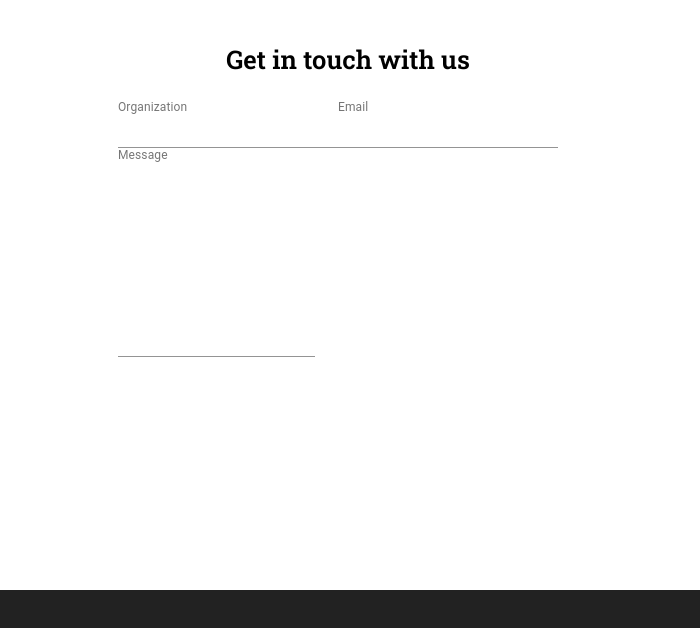
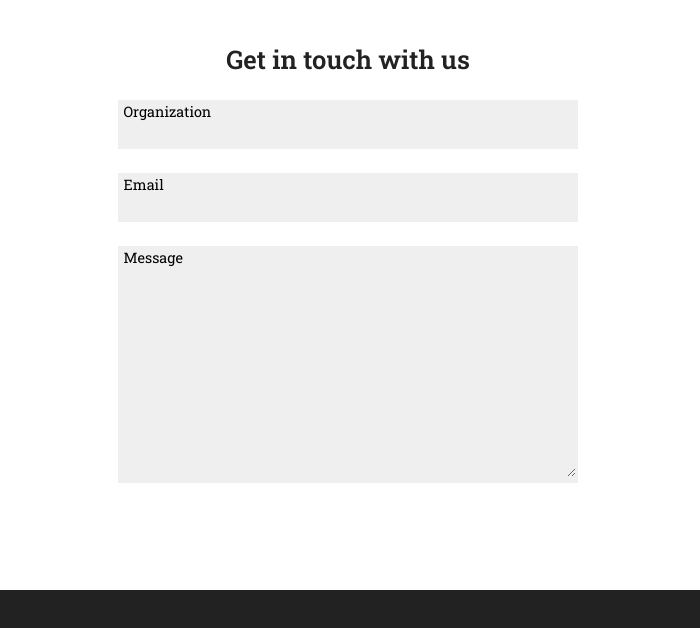
Before and after one commit to henryliang2/whitebox-analytics, a Gatsby site: page /contact in a window 1280 px wide. Shown: the part 102-730 px from the top of the page, 580-1280 px from the left. Built offline with nearby package versions, Linux system fonts and the light colour scheme; Gatsby itself is replaced by a stand-in of ours.

Commit message:
fixed styling errors

```diff
--- a/package.json
+++ b/package.json
@@ -6,6 +6,7 @@
   "author": "Kyle Mathews <mathews.kyle@gmail.com>",
   "dependencies": {
     "@material-ui/core": "^4.11.0",
+    "@material-ui/styles": "^4.10.0",
     "gatsby": "^2.24.63",
     "gatsby-image": "^2.4.19",
     "gatsby-plugin-manifest": "^2.4.30",
--- a/public/page-data/using-typescript/page-data.json
+++ b/public/page-data/using-typescript/page-data.json
@@ -1 +1 @@
-{"componentChunkName":"component---src-pages-using-typescript-tsx","path":"/using-typescript/","result":{"data":{"site":{"buildTime":"2020-09-28 02:03 am UTC"}},"pageContext":{}},"staticQueryHashes":["63159454"]}
+{"componentChunkName":"component---src-pages-using-typescript-tsx","path":"/using-typescript/","result":{"data":{"site":{"buildTime":"2020-09-28 03:26 am UTC"}},"pageContext":{}},"staticQueryHashes":["63159454"]}
--- a/src/pages/contact.js
+++ b/src/pages/contact.js
@@ -3,13 +3,11 @@ import Layout from '../components/Layout';
 import SEO from "../components/seo";
 import '../styles/app.css';
 import '../styles/contact.css';
-import { TextField } from '@material-ui/core';
 import LogoSquare from './../../public/logo-square.png';
 
 const ContactPage = () => {
 
   return (
-
   <Layout>
 
     <SEO title="Contact" />
@@ -24,28 +22,21 @@ const ContactPage = () => {
 
           <div className='layout__header'>Get in touch with us</div>
 
-          <TextField
-            label="Organization"
-            InputLabelProps={{
-              shrink: true,
-            }}
-          />
+          <div className='contact__inputfield'>
+            <label for='org' className='contact__label'>Organization</label>
+            <input name='org' className='contact__inputbox' type='text' />
+          </div>
 
-          <TextField
-            label="Email"
-            InputLabelProps={{
-              shrink: true,
-            }}
-          />
+          <div className='contact__inputfield'>
+            <label for='email' className='contact__label'>Email</label>
+            <input name='email' className='contact__inputbox' type='email' />
+          </div>
 
-          <TextField
-            label="Message"
-            multiline
-            rows={4}
-            InputLabelProps={{
-              shrink: true,
-            }}
-          />
+          <div className='contact__inputfield'>
+            <label for='message' className='contact__label'>Message</label>
+            <textarea name='message' className='contact__inputbox' type='text' />
+          </div>
+
         </div>
       </div>
 
--- a/src/styles/LandingCard.css
+++ b/src/styles/LandingCard.css
@@ -46,13 +46,13 @@
   font-family: 'Roboto Slab', 'Arial', 'sans-serif';
   font-weight: 300;
   font-size: 0.9em;
-  color: #222;
+  color: #888;
   margin-top: 6px;
 }
 
 .landingcard__cta {
   margin-top: 6px;
-  font-size: 0.8em;
+  font-size: 1em;
   font-family: 'Roboto Slab', 'Arial', 'sans-serif';
   font-weight: 600;
 }
--- a/src/styles/app.css
+++ b/src/styles/app.css
@@ -25,6 +25,7 @@ h2 {
   font-family: 'Roboto Slab', 'Arial', 'sans-serif';
   font-size: 1.6em;
   font-weight: 600;
+  color: #222;
 }
 
 .landing {
--- a/src/styles/contact.css
+++ b/src/styles/contact.css
@@ -35,10 +35,30 @@
   width: 80%;
 }
 
+.contact__inputfield {
+  padding: 0 6px;
+  padding-top: 2px;
+  background-color: #efefef;
+  margin-bottom: 24px;
+}
+
+.contact__inputbox {
+  background-color: #efefef;
+  border: none;
+  transition: all 0.2s ease;
+  border-bottom: 2px solid #efefef;
+}
+
+.contact__inputbox:focus {
+  outline: none;
+  border: none;
+  border-bottom: 2px solid gray;
+}
+
 label {
   display: block;
   font-family: 'Roboto Slab', 'Arial', 'sans-serif';
-  font-size: 0.8em;
+  font-size: 0.9em;
   font-weight: 300px;
   margin-bottom: 6px;
 }
@@ -55,7 +75,7 @@ textarea {
   width: 100%;
   min-width: 100%;
   max-width: 100%;
-  min-height: 180px;
+  min-height: 200px;
   font-family: 'Arial', 'sans-serif';
   font-size: 1em;
 }
```
